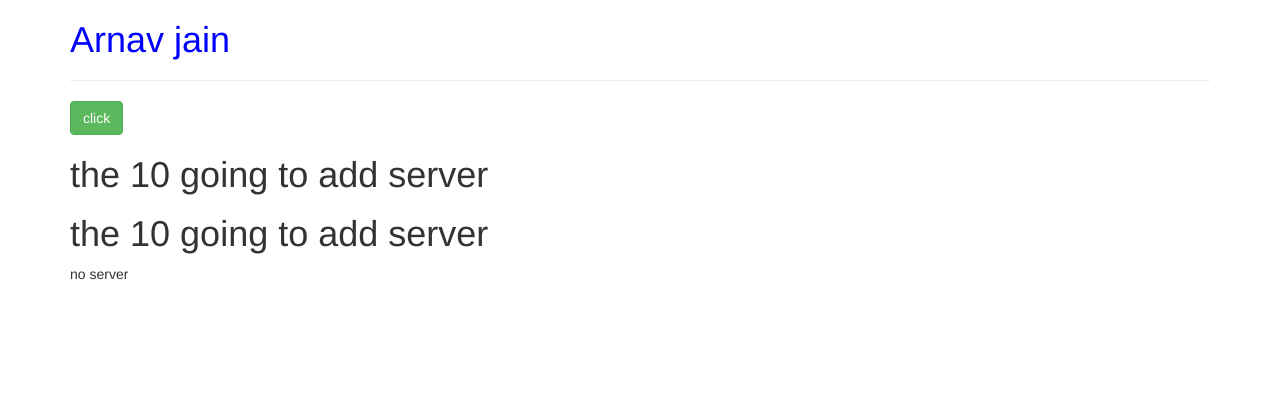
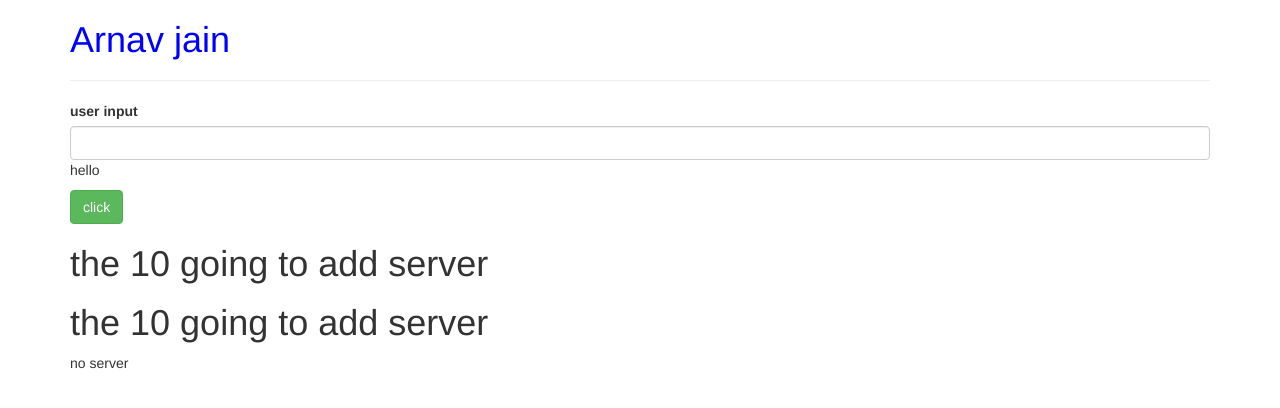
Before and after one commit to Arnavjain1703/Angular-Tutorial, an Angular app: page / in a window 1280 px wide. Shown: the top 408 px of the page. Built offline with nearby package versions, Linux system fonts and the light colour scheme.

Commit message:
one way binding

```diff
--- a/src/app/serves/serves.component.html
+++ b/src/app/serves/serves.component.html
@@ -1,3 +1,7 @@
+<label>user input</label>
+<input type="text" class="form-control" (input)="onserverupdate($event)">
+
+<p>{{servesName}}</p>
 <button class="btn btn-success" [disabled]=!hellow (click)="servesCreated()">click</button>
 
 <app-server></app-server>
--- a/src/app/serves/serves.component.ts
+++ b/src/app/serves/serves.component.ts
@@ -8,6 +8,7 @@ import { Component, OnInit } from '@angular/core';
 export class ServesComponent implements OnInit{
   hellow=false;
   servesstatus='no server';
+  servesName='hello';
   constructor() {
    setTimeout (()=> {
      this.hellow = true;
@@ -20,5 +21,9 @@ export class ServesComponent implements OnInit{
   {
     this.servesstatus='servescreated';
   }
+  onserverupdate(event:Event){
+   this.servesName=(<HTMLInputElement>event.target).value;
+
+  }
 
 }
```
